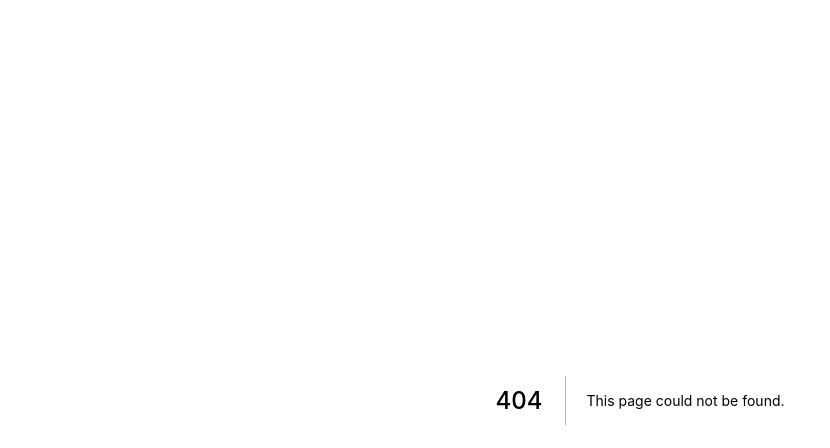
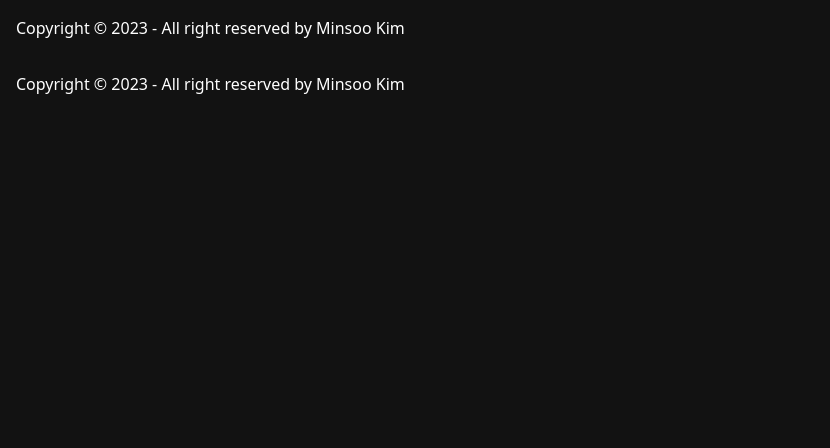
Before and after one commit to minsooerickim/motivat.io, a Next.js app: page /sections/Footer in a window 1280 px wide. Before the commit this address had no page. Shown: the top 448 px of the page, without its empty margins (0-830 px from the left). Built offline with nearby package versions, Linux system fonts and the light colour scheme.

Commit message:
add footer

```diff
--- a/pages/_app.tsx
+++ b/pages/_app.tsx
@@ -1,3 +1,4 @@
+import Footer from '@/sections/Footer'
 import { AppProps } from 'next/app'
 import { Toaster } from 'react-hot-toast'
 import { ThemeProvider } from 'next-themes'
@@ -10,6 +11,7 @@ const App = ({ Component, pageProps }: AppProps) => {
     <ThemeProvider forcedTheme="dark">
       <Toaster />
       <Component {...pageProps} />
+      <Footer />
     </ThemeProvider>
   )
 }
--- /dev/null
+++ b/pages/sections/Footer.tsx
@@ -0,0 +1,9 @@
+export default function Footer() {
+  return (
+    <footer className="footer w-full footer-center p-4 bg-base-300 text-base-content">
+      <div>
+        <p>Copyright © 2023 - All right reserved by Minsoo Kim</p>
+      </div>
+    </footer>
+  )
+}
```
